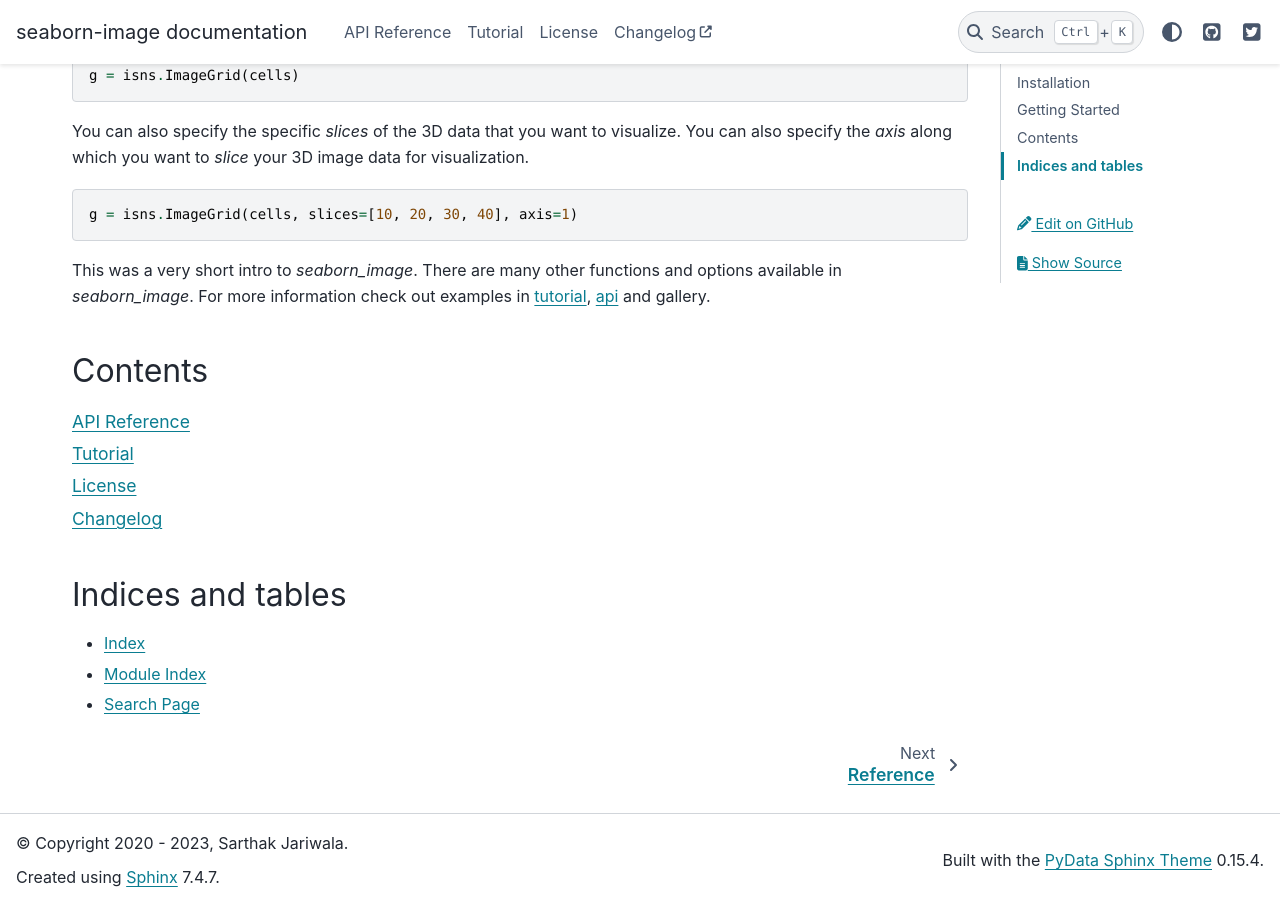
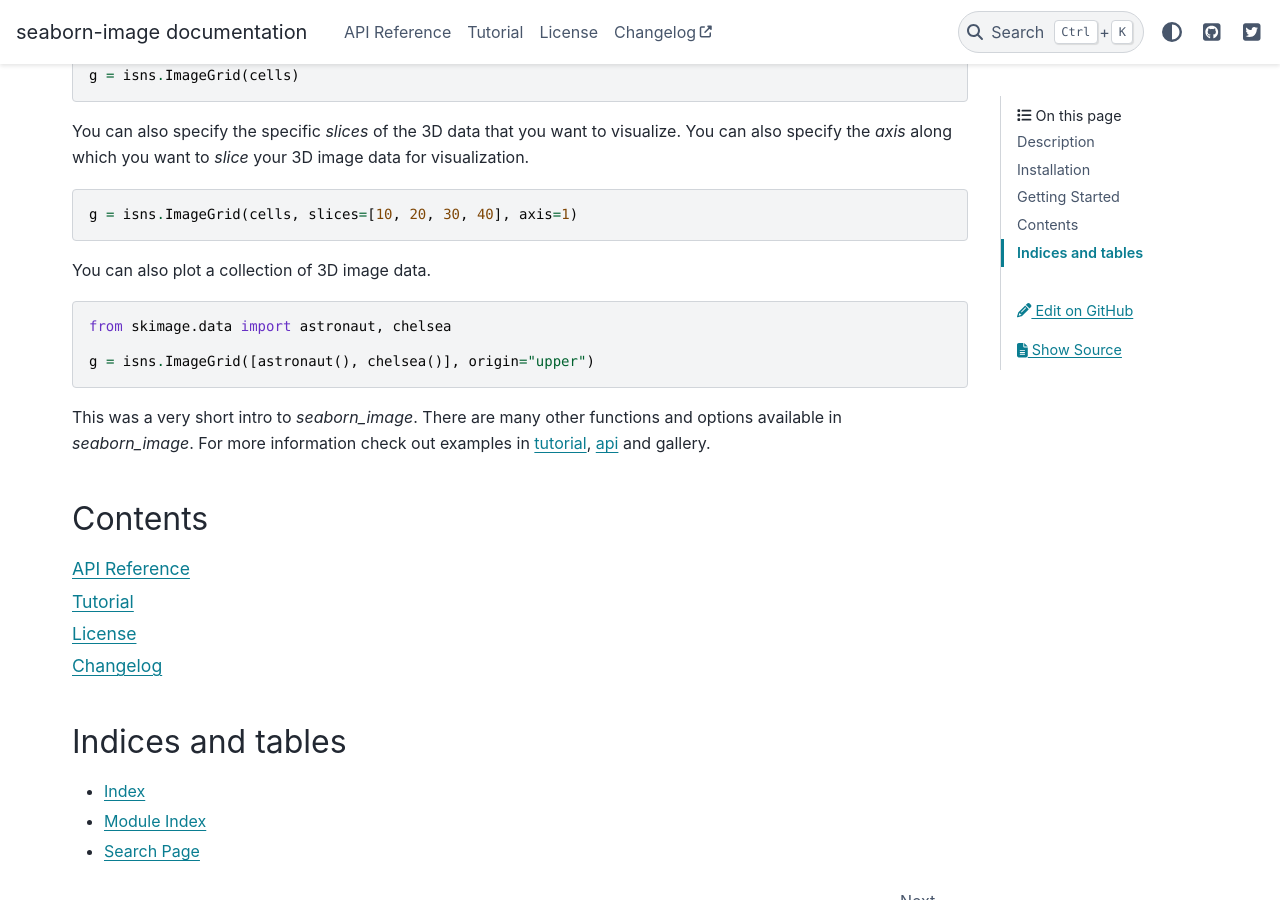
Before and after one commit to SarthakJariwala/seaborn-image, a Sphinx documentation site: the page built from docs/index.rst, in a window 1280 px wide and 900 px high, scrolled down 2342 px. Built offline with Sphinx 7.4.7 and the PyData theme 0.15.4, drawn with Linux system fonts in a browser that asks for light colours; pages that are not in the unit, such as notebooks, are missing from menus.

Commit message:
more doc updates

```diff
--- a/docs/index.rst
+++ b/docs/index.rst
@@ -139,6 +139,15 @@
 
     g = isns.ImageGrid(cells, slices=[10, 20, 30, 40], axis=1)
 
+You can also plot a collection of 3D image data.
+
+.. code-block:: python
+
+    from skimage.data import astronaut, chelsea
+
+    g = isns.ImageGrid([astronaut(), chelsea()], origin="upper")
+
+
 
 This was a very short intro to `seaborn_image`. There are many other functions and options available in `seaborn_image`.
 For more information check out examples in :doc:`tutorial <tutorial>`, :doc:`api <reference>` and :doc:`gallery <auto_examples/index>`.
--- a/docs/reference.rst
+++ b/docs/reference.rst
@@ -22,7 +22,7 @@
 :doc:`ImageGrid <api/ImageGrid>`
 --------------------------------
 
-Figure level function to visualize multi-dimensional images as well as collection of 2-D images.
+Figure level function to visualize multi-dimensional images as well as collection of 2-D/3-D images.
 
 
 :doc:`rgbplot <api/rgbplot>`
```
